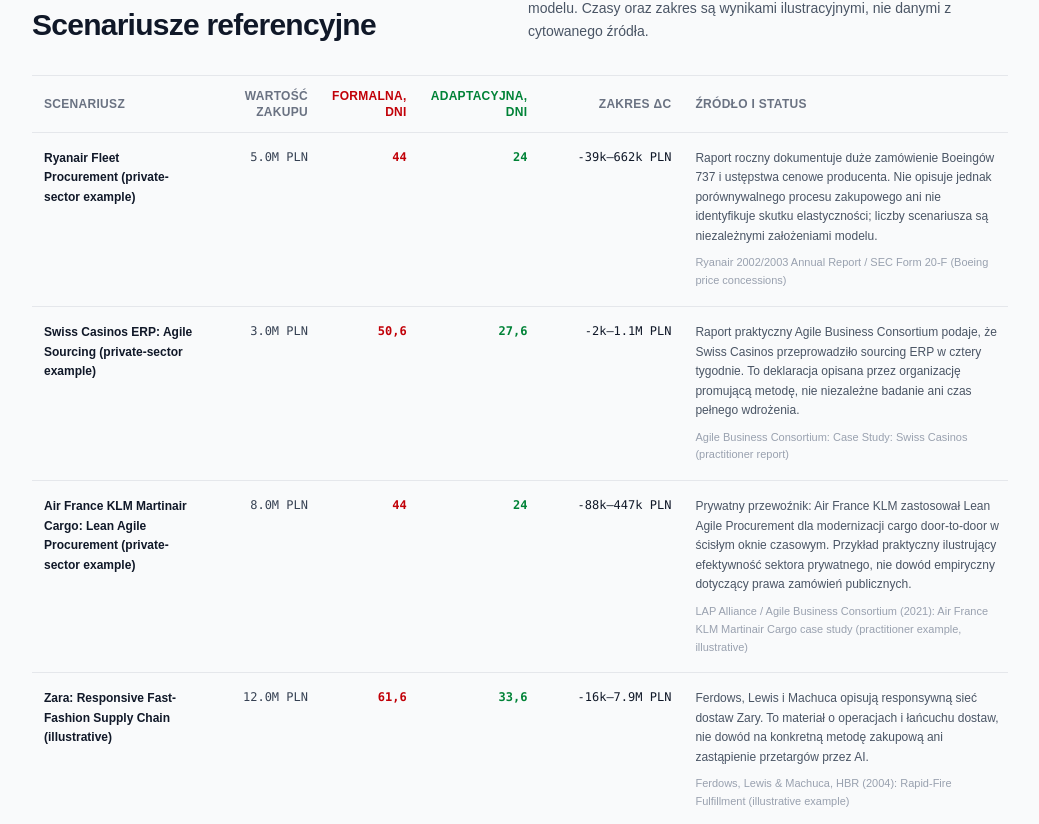
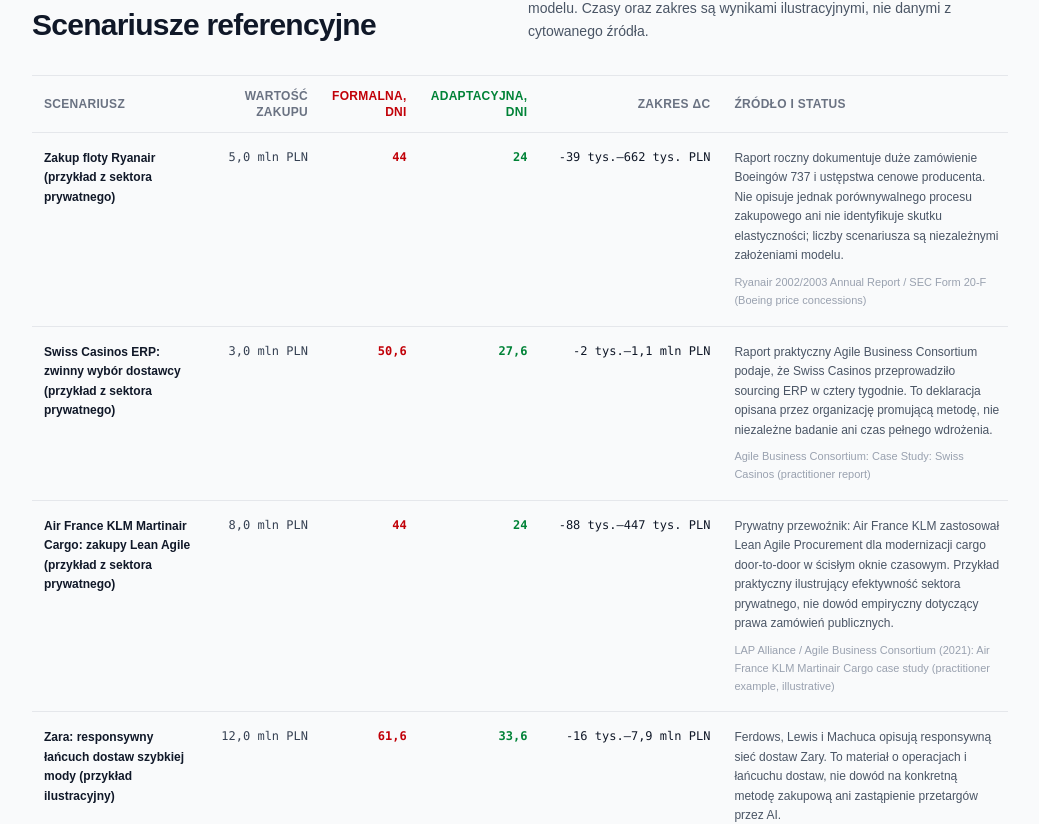
Before and after one commit to pawelmamcarz/procuracost, a Next.js app: page / in a window 1280 px wide. Shown: the part 2770-3594 px from the top of the page, without its empty margins (120-1159 px from the left). Built offline with nearby package versions, Linux system fonts and the light colour scheme; no server answers.

Commit message:
fix: localize Evidence Field scenario records

```diff
--- a/components/EvidenceFieldHome.tsx
+++ b/components/EvidenceFieldHome.tsx
@@ -1,7 +1,7 @@
 import Link from "next/link";
 import BoundaryField from "@/components/BoundaryField";
 import DecisionMap from "@/components/DecisionMap";
-import { calculateCosts, formatCompact } from "@/lib/calculations";
+import { calculateCosts } from "@/lib/calculations";
 import { homeT, type Lang } from "@/lib/i18n";
 import { SCENARIOS } from "@/lib/scenarios";
 import { SITE_ROUTES } from "@/lib/site-routes";
@@ -35,6 +35,29 @@
   return new Intl.NumberFormat(lang === "pl" ? "pl-PL" : "en-GB", {
     maximumFractionDigits: 1,
   }).format(value);
+}
+
+function formatCompactMoney(
+  value: number,
+  presentation: (typeof homeT)[Lang]["scenarios"]["money"],
+) {
+  const sign = value < 0 ? "-" : "";
+  const absoluteValue = Math.abs(value);
+  const isMillions = absoluteValue >= 1_000_000;
+  const isThousands = !isMillions && absoluteValue >= 1_000;
+  const divisor = isMillions ? 1_000_000 : isThousands ? 1_000 : 1;
+  const suffix = isMillions
+    ? presentation.millionSuffix
+    : isThousands
+      ? presentation.thousandSuffix
+      : "";
+  const fractionDigits = isMillions ? 1 : 0;
+  const formattedValue = new Intl.NumberFormat(presentation.locale, {
+    minimumFractionDigits: fractionDigits,
+    maximumFractionDigits: fractionDigits,
+  }).format(absoluteValue / divisor);
+
+  return `${sign}${formattedValue}${suffix}`;
 }
 
 export default function EvidenceFieldHome({ lang }: EvidenceFieldHomeProps) {
@@ -188,7 +211,7 @@
                       {title}
                     </th>
                     <td className="whitespace-nowrap px-3 py-4 text-right font-mono text-xs text-gray-700">
-                      {formatCompact(scenario.inputs.contractValue)} PLN
+                      {formatCompactMoney(scenario.inputs.contractValue, tx.scenarios.money)} {tx.scenarios.money.currencyCode}
                     </td>
                     <td className="whitespace-nowrap px-3 py-4 text-right font-mono text-xs font-semibold text-red-700">
                       {formatDays(result.rigidDays, lang)}
@@ -197,7 +220,7 @@
                       {formatDays(result.flexibleDays, lang)}
                     </td>
                     <td className="whitespace-nowrap px-3 py-4 text-right font-mono text-xs text-gray-900">
-                      {formatCompact(result.uncertainty.lowDelta)}–{formatCompact(result.uncertainty.highDelta)} PLN
+                      {formatCompactMoney(result.uncertainty.lowDelta, tx.scenarios.money)}–{formatCompactMoney(result.uncertainty.highDelta, tx.scenarios.money)} {tx.scenarios.money.currencyCode}
                     </td>
                     <td className="px-3 py-4">
                       <p className="text-xs leading-relaxed text-gray-600">{insight}</p>
--- a/lib/i18n.ts
+++ b/lib/i18n.ts
@@ -212,6 +212,12 @@
     title: "Scenariusze referencyjne",
     description:
       "Każdy wiersz korzysta z jawnych danych wejściowych i tego samego modelu. Czasy oraz zakres są wynikami ilustracyjnymi, nie danymi z cytowanego źródła.",
+    money: {
+      locale: "pl-PL",
+      currencyCode: "PLN",
+      thousandSuffix: " tys.",
+      millionSuffix: " mln",
+    },
     columns: {
       scenario: "Scenariusz",
       contractValue: "Wartość zakupu",
@@ -317,6 +323,12 @@
     title: "Reference scenarios",
     description:
       "Each row uses declared inputs and the same model. Durations and ranges are illustrative outputs, not observations from the cited source.",
+    money: {
+      locale: "en-GB",
+      currencyCode: "PLN",
+      thousandSuffix: "k",
+      millionSuffix: "M",
+    },
     columns: {
       scenario: "Scenario",
       contractValue: "Purchase value",
--- a/lib/scenarios.ts
+++ b/lib/scenarios.ts
@@ -60,7 +60,7 @@
       bypassAuditExposure: 500_000,
     },
     caseStudy: {
-      title: "Ryanair Fleet Procurement (private-sector example)",
+      title: "Zakup floty Ryanair (przykład z sektora prywatnego)",
       titleEn: "Ryanair Fleet Procurement (private-sector example)",
       source:
         "Ryanair 2002/2003 Annual Report / SEC Form 20-F (Boeing price concessions)",
@@ -101,7 +101,7 @@
       bypassAuditExposure: 300_000,
     },
     caseStudy: {
-      title: "Swiss Casinos ERP: Agile Sourcing (private-sector example)",
+      title: "Swiss Casinos ERP: zwinny wybór dostawcy (przykład z sektora prywatnego)",
       titleEn: "Swiss Casinos ERP: Agile Sourcing (private-sector example)",
       source: "Agile Business Consortium: Case Study: Swiss Casinos (practitioner report)",
       sourceEn: "Agile Business Consortium: Case Study: Swiss Casinos (practitioner report)",
@@ -139,7 +139,7 @@
       bypassAuditExposure: 800_000,
     },
     caseStudy: {
-      title: "Air France KLM Martinair Cargo: Lean Agile Procurement (private-sector example)",
+      title: "Air France KLM Martinair Cargo: zakupy Lean Agile (przykład z sektora prywatnego)",
       titleEn: "Air France KLM Martinair Cargo: Lean Agile Procurement (private-sector example)",
       source:
         "LAP Alliance / Agile Business Consortium (2021): Air France KLM Martinair Cargo case study (practitioner example, illustrative)",
@@ -181,7 +181,7 @@
       bypassAuditExposure: 1_200_000,
     },
     caseStudy: {
-      title: "Zara: Responsive Fast-Fashion Supply Chain (illustrative)",
+      title: "Zara: responsywny łańcuch dostaw szybkiej mody (przykład ilustracyjny)",
       titleEn: "Zara: Responsive Fast-Fashion Supply Chain (illustrative)",
       source:
         "Ferdows, Lewis & Machuca, HBR (2004): Rapid-Fire Fulfillment (illustrative example)",
@@ -321,7 +321,7 @@
       bypassAuditExposure: 2_000_000,
     },
     caseStudy: {
-      title: "Ryanair CAPEX: Boeing bulk order at crisis prices (private-sector example)",
+      title: "Ryanair CAPEX: duże zamówienie Boeingów po cenach kryzysowych (przykład z sektora prywatnego)",
       titleEn: "Ryanair CAPEX: Boeing bulk order at crisis prices (private-sector example)",
       source:
         "Ryanair 2002/2003 Annual Report / SEC Form 20-F (Boeing price concessions)",
```
Also changed, not shown: 1 other file (tests, documents, lock files or other folders).
